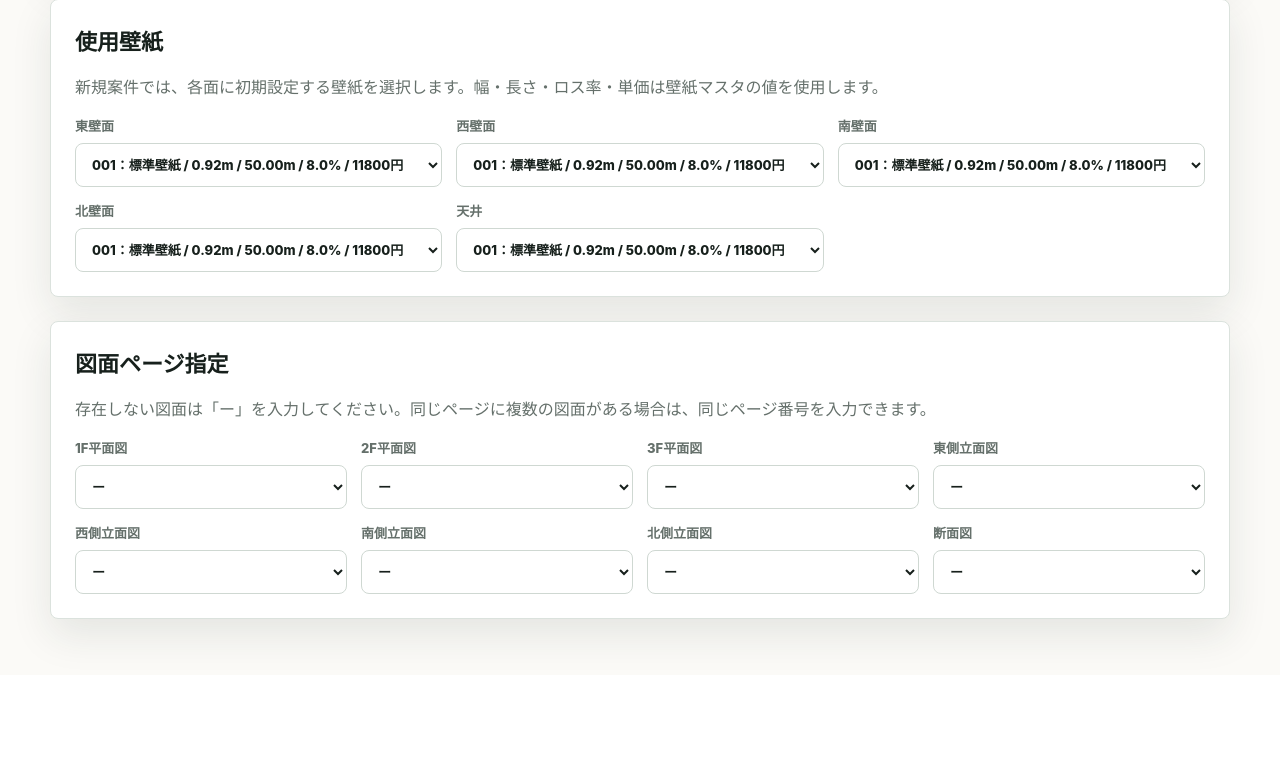
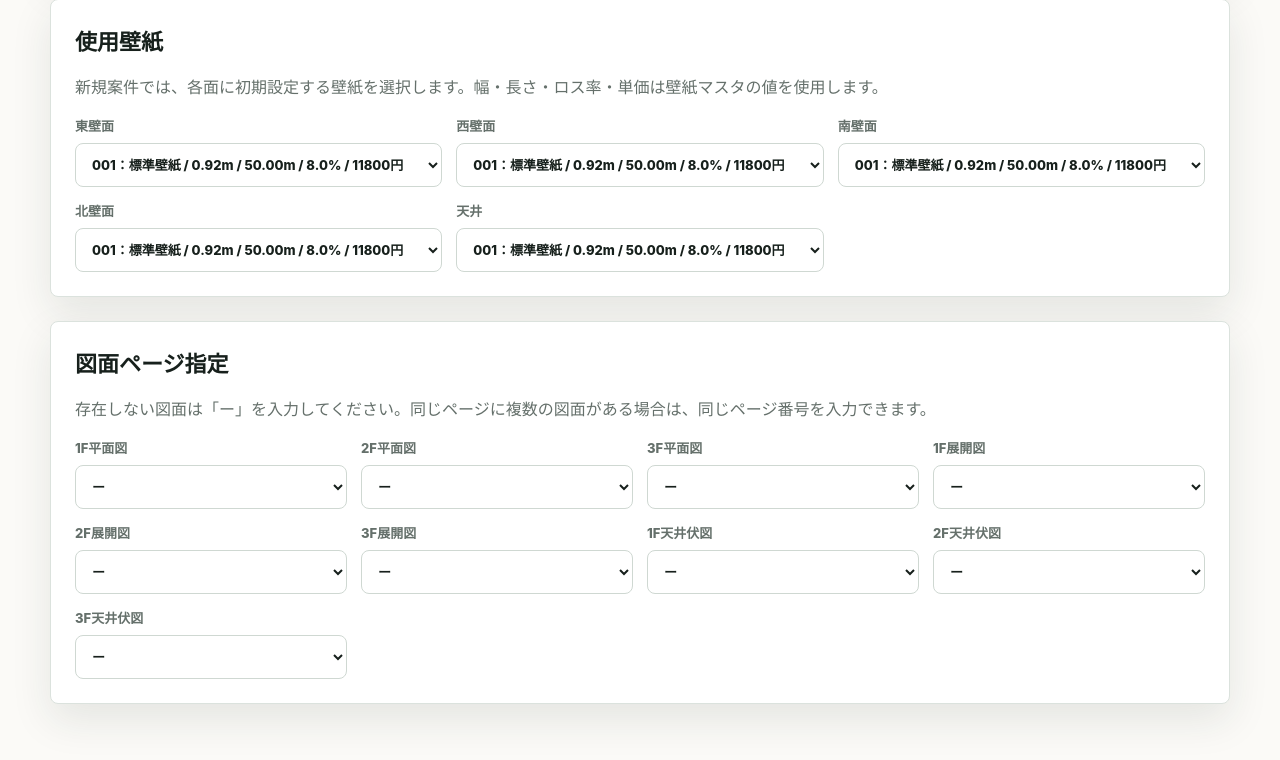
Before and after one commit to masumitachibana4649-creator/Sekisan-Project, a Django app: page /projects/new/ in a window 1280 px wide. Shown: the part 500-1260 px from the top of the page. Before the commit the page ends 1152 px from the top, so only its background shows below. Run offline with Django 5.2, Linux system fonts and the light colour scheme; the visitor is signed in with stand-in values (Sample User, id 1); data comes from the database, SQL or seed files in the repository.

Commit message:
Update drawing page fields

```diff
--- a/estimator/models.py
+++ b/estimator/models.py
@@ -138,11 +138,12 @@ class Project(models.Model):
     page_1f_plan = models.CharField("1F平面図ページ", max_length=8, default="ー")
     page_2f_plan = models.CharField("2F平面図ページ", max_length=8, default="ー")
     page_3f_plan = models.CharField("3F平面図ページ", max_length=8, default="ー")
-    page_east_elevation = models.CharField("東側立面図ページ", max_length=8, default="ー")
-    page_west_elevation = models.CharField("西側立面図ページ", max_length=8, default="ー")
-    page_south_elevation = models.CharField("南側立面図ページ", max_length=8, default="ー")
-    page_north_elevation = models.CharField("北側立面図ページ", max_length=8, default="ー")
-    page_section = models.CharField("断面図ページ", max_length=8, default="ー")
+    page_1f_development = models.CharField("1F展開図ページ", max_length=8, default="ー")
+    page_2f_development = models.CharField("2F展開図ページ", max_length=8, default="ー")
+    page_3f_development = models.CharField("3F展開図ページ", max_length=8, default="ー")
+    page_1f_ceiling_plan = models.CharField("1F天井伏図ページ", max_length=8, default="ー")
+    page_2f_ceiling_plan = models.CharField("2F天井伏図ページ", max_length=8, default="ー")
+    page_3f_ceiling_plan = models.CharField("3F天井伏図ページ", max_length=8, default="ー")
     memo = models.TextField("メモ", blank=True)
     created_at = models.DateTimeField("作成日時", auto_now_add=True)
     updated_at = models.DateTimeField("更新日時", auto_now=True)
--- a/estimator/pdf_analysis.py
+++ b/estimator/pdf_analysis.py
@@ -30,11 +30,12 @@ PAGE_LABELS = {
     "page_1f_plan": "1F平面図",
     "page_2f_plan": "2F平面図",
     "page_3f_plan": "3F平面図",
-    "page_east_elevation": "東側立面図",
-    "page_west_elevation": "西側立面図",
-    "page_south_elevation": "南側立面図",
-    "page_north_elevation": "北側立面図",
-    "page_section": "断面図",
+    "page_1f_development": "1F展開図",
+    "page_2f_development": "2F展開図",
+    "page_3f_development": "3F展開図",
+    "page_1f_ceiling_plan": "1F天井伏図",
+    "page_2f_ceiling_plan": "2F天井伏図",
+    "page_3f_ceiling_plan": "3F天井伏図",
 }
 
 PLAN_PAGE_KEYS = ("page_1f_plan", "page_2f_plan", "page_3f_plan")
@@ -185,10 +186,11 @@ def _analysis_prompt(parsed_pages):
 - 廊下、階段、玄関、トイレ、洗面所、収納、物入もクロス施工対象として含めてください。
 - 周長が直接読めないが部屋寸法や面積表から合理的に算出できる場合は算出してください。
 - 開口部は外部開口と内部開口を分けて検討してください。
-- 外部開口は立面図の窓・玄関ドア・サッシを、立面図の縮尺と既知寸法から幅・高さを推定して部屋へ割り当ててください。
+- 外部開口は展開図の窓・玄関ドア・サッシを、展開図の縮尺と既知寸法から幅・高さを推定して部屋へ割り当ててください。
 - 2階バルコニーに面したサッシなど高さが読み取りにくい開口は、同種の1階サッシ高さを保守的に流用して推定してください。
 - 内部開口は平面図の室内扉・収納扉を、平面図の縮尺と既知寸法から幅を推定し、高さが読めない場合は標準建具高さ2.0mで控えめに推定してください。
-- 寸法明記のない開口は過大控除を避け、控えめな値にしてください。推定開口を使った場合は evidence に必ず「推定開口」「立面図/平面図」「推定した幅・高さ」「外部開口/内部開口の内訳」を書いてください。
+- 天井面積は平面図または天井伏図から読み取れる寸法・面積を優先してください。
+- 寸法明記のない開口は過大控除を避け、控えめな値にしてください。推定開口を使った場合は evidence に必ず「推定開口」「展開図/平面図」「推定した幅・高さ」「外部開口/内部開口の内訳」を書いてください。
 - 開口部が図面上で確認できない場合だけ opening_area_m2 を 0 にし、warnings に理由を入れてください。
 - 不確かな値は evidence に根拠と推定理由を書き、confidence を下げてください。
 - ロール本数、ロス率込み面積、金額は計算しないでください。アプリ側で計算します。
@@ -375,7 +377,7 @@ def _sample_plan_rooms(parsed_pages=None):
         "page_1f_plan": 5,
         "page_2f_plan": 6,
         "page_3f_plan": None,
-        "page_section": 8,
+        "page_2f_development": 8,
     }
     height = Decimal("2.40")
     zero = Decimal("0")
@@ -395,8 +397,8 @@ def _sample_plan_rooms(parsed_pages=None):
 
     if parsed_pages.get("page_2f_plan"):
         page = parsed_pages["page_2f_plan"]
-        section_page = parsed_pages.get("page_section")
-        hallway_note = f"{page}P/{section_page}P: 図面寸法から概算" if section_page else f"{page}P: 図面寸法から概算"
+        development_page = parsed_pages.get("page_2f_development")
+        hallway_note = f"{page}P/{development_page}P: 図面寸法から概算" if development_page else f"{page}P: 図面寸法から概算"
         rooms.extend([
         AnalyzedRoom("2F LDK", Decimal("19.10"), height, zero, Decimal("22.64"), f"{page}P: 13.68帖"),
         AnalyzedRoom("2F 洗面所", Decimal("8.86"), height, zero, Decimal("4.83"), f"{page}P: 2.50×1.93m"),
--- a/estimator/templates/estimator/project_form.html
+++ b/estimator/templates/estimator/project_form.html
@@ -55,11 +55,12 @@
       <label>1F平面図{% include "estimator/page_select.html" with name="page_1f_plan" selected=default_page %}</label>
       <label>2F平面図{% include "estimator/page_select.html" with name="page_2f_plan" selected=default_page %}</label>
       <label>3F平面図{% include "estimator/page_select.html" with name="page_3f_plan" selected=default_page %}</label>
-      <label>東側立面図{% include "estimator/page_select.html" with name="page_east_elevation" selected=default_page %}</label>
-      <label>西側立面図{% include "estimator/page_select.html" with name="page_west_elevation" selected=default_page %}</label>
-      <label>南側立面図{% include "estimator/page_select.html" with name="page_south_elevation" selected=default_page %}</label>
-      <label>北側立面図{% include "estimator/page_select.html" with name="page_north_elevation" selected=default_page %}</label>
-      <label>断面図{% include "estimator/page_select.html" with name="page_section" selected=default_page %}</label>
+      <label>1F展開図{% include "estimator/page_select.html" with name="page_1f_development" selected=default_page %}</label>
+      <label>2F展開図{% include "estimator/page_select.html" with name="page_2f_development" selected=default_page %}</label>
+      <label>3F展開図{% include "estimator/page_select.html" with name="page_3f_development" selected=default_page %}</label>
+      <label>1F天井伏図{% include "estimator/page_select.html" with name="page_1f_ceiling_plan" selected=default_page %}</label>
+      <label>2F天井伏図{% include "estimator/page_select.html" with name="page_2f_ceiling_plan" selected=default_page %}</label>
+      <label>3F天井伏図{% include "estimator/page_select.html" with name="page_3f_ceiling_plan" selected=default_page %}</label>
     </div>
   </section>
 </form>
--- a/estimator/tests.py
+++ b/estimator/tests.py
@@ -44,7 +44,7 @@ class WallpaperEstimateTests(TestCase):
         self.client.force_login(self.user)
         analysis = PdfAnalysisResult(
             rooms=[
-                AnalyzedRoom("LDK", Decimal("18"), Decimal("2.4"), Decimal("4.2"), Decimal("20"), "推定開口: 立面図から推定")
+                AnalyzedRoom("LDK", Decimal("18"), Decimal("2.4"), Decimal("4.2"), Decimal("20"), "推定開口: 展開図から推定")
             ],
             memo="PDF AI読取",
         )
@@ -398,7 +398,7 @@ class WallpaperEstimateTests(TestCase):
             "page_1f_plan": 5,
             "page_2f_plan": None,
             "page_3f_plan": None,
-            "page_section": 8,
+            "page_1f_development": 8,
         }
         for analyzed_room in _sample_plan_rooms(page_map):
             Room.objects.create(
--- a/estimator/views.py
+++ b/estimator/views.py
@@ -108,11 +108,12 @@ def project_create(request):
             page_1f_plan=_page_value(request.POST.get("page_1f_plan"), "ー"),
             page_2f_plan=_page_value(request.POST.get("page_2f_plan"), "ー"),
             page_3f_plan=_page_value(request.POST.get("page_3f_plan"), "ー"),
-            page_east_elevation=_page_value(request.POST.get("page_east_elevation"), "ー"),
-            page_west_elevation=_page_value(request.POST.get("page_west_elevation"), "ー"),
-            page_south_elevation=_page_value(request.POST.get("page_south_elevation"), "ー"),
-            page_north_elevation=_page_value(request.POST.get("page_north_elevation"), "ー"),
-            page_section=_page_value(request.POST.get("page_section"), "ー"),
+            page_1f_development=_page_value(request.POST.get("page_1f_development"), "ー"),
+            page_2f_development=_page_value(request.POST.get("page_2f_development"), "ー"),
+            page_3f_development=_page_value(request.POST.get("page_3f_development"), "ー"),
+            page_1f_ceiling_plan=_page_value(request.POST.get("page_1f_ceiling_plan"), "ー"),
+            page_2f_ceiling_plan=_page_value(request.POST.get("page_2f_ceiling_plan"), "ー"),
+            page_3f_ceiling_plan=_page_value(request.POST.get("page_3f_ceiling_plan"), "ー"),
             memo=request.POST.get("memo", ""),
             **pdf_fields,
         )
@@ -454,7 +455,7 @@ def _read_pdf_into_project(request, project, replace_rooms=False, default_wallpa
 
 def _is_estimated_opening(room):
     return room.opening_area_m2 > 0 and any(
-        marker in room.note for marker in ("推定", "立面図", "平面図", "スケール")
+        marker in room.note for marker in ("推定", "展開図", "平面図", "スケール")
     )
 
 
@@ -469,11 +470,12 @@ def _project_page_map(project):
         "page_1f_plan": project.page_1f_plan,
         "page_2f_plan": project.page_2f_plan,
         "page_3f_plan": project.page_3f_plan,
-        "page_east_elevation": project.page_east_elevation,
-        "page_west_elevation": project.page_west_elevation,
-        "page_south_elevation": project.page_south_elevation,
-        "page_north_elevation": project.page_north_elevation,
-        "page_section": project.page_section,
+        "page_1f_development": project.page_1f_development,
+        "page_2f_development": project.page_2f_development,
+        "page_3f_development": project.page_3f_development,
+        "page_1f_ceiling_plan": project.page_1f_ceiling_plan,
+        "page_2f_ceiling_plan": project.page_2f_ceiling_plan,
+        "page_3f_ceiling_plan": project.page_3f_ceiling_plan,
     }
 
 
@@ -547,11 +549,12 @@ def _clone_project(project, name):
         page_1f_plan=project.page_1f_plan,
         page_2f_plan=project.page_2f_plan,
         page_3f_plan=project.page_3f_plan,
-        page_east_elevation=project.page_east_elevation,
-        page_west_elevation=project.page_west_elevation,
-        page_south_elevation=project.page_south_elevation,
-        page_north_elevation=project.page_north_elevation,
-        page_section=project.page_section,
+        page_1f_development=project.page_1f_development,
+        page_2f_development=project.page_2f_development,
+        page_3f_development=project.page_3f_development,
+        page_1f_ceiling_plan=project.page_1f_ceiling_plan,
+        page_2f_ceiling_plan=project.page_2f_ceiling_plan,
+        page_3f_ceiling_plan=project.page_3f_ceiling_plan,
         memo=project.memo,
     )
     return clone
```
Also changed, not shown: estimator/templates/estimator/project_detail.html (+7 -6 lines), estimator/migrations/0011_update_project_drawing_page_fields.py (added).
